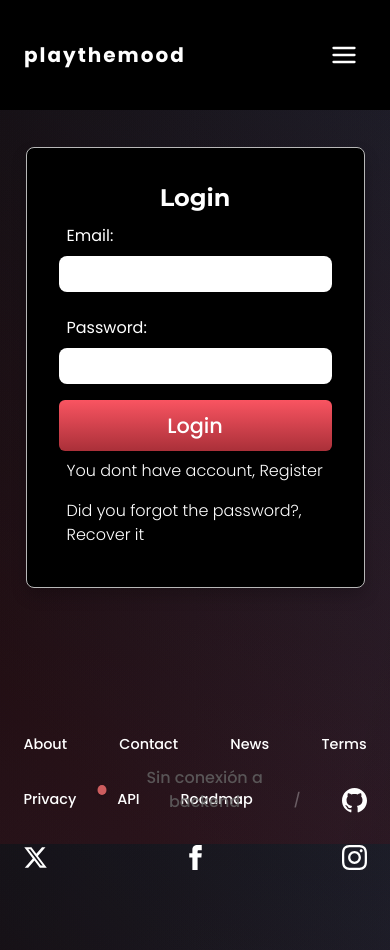
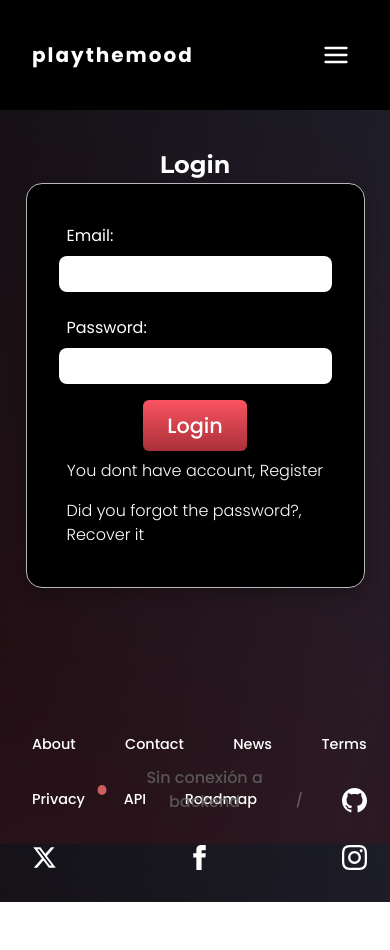
Before and after one commit to arodovi852/ProyectoIntermodularGrupal, a React (Vite) app in the folder frontend/: page /Login in a window 390 px wide. After the commit the page ends 902 px from the top, so only its background shows below. Built offline with nearby package versions, Linux system fonts and the light colour scheme; no server answers.

Commit message:
fix: enhance styles for Login, Footer, Header, and Landing components for improved responsiveness

```diff
--- a/frontend/src/pages/Login.jsx
+++ b/frontend/src/pages/Login.jsx
@@ -27,9 +27,8 @@ const Login = () => {
 
     return (
         <main className={styles.container}>
-            <section className={styles.login}>
             <h2>Login</h2>
-                <form onSubmit={handleSubmit}>
+            <form onSubmit={handleSubmit} className={styles.login}>
                 <article className={styles.inputGroup}>
                     <label htmlFor={"username"} className={styles.text}>Email:</label>
                     <input id={"username"} type="email" value={email} className={styles.input} onChange={(e) => setEmail(e.target.value)} required/>
@@ -39,13 +38,10 @@ const Login = () => {
                     <input type="password"  id={"password"} value={password} className={styles.input} onChange={(e) => setPassword(e.target.value)} required/>
                 </article>
                 {error && <p style={{color: 'red'}}>{error}</p>}
-                    <article className={styles.inputGroup}>
                 <Button type="submit" className={styles.button}>Login</Button>
                 <NavLink to={"/Register"} className={styles.text}>You dont have account, Register</NavLink>
                 <NavLink to={"/RecoverPassword"} className={styles.text}>Did you forgot the password?, Recover it</NavLink>
-                    </article>
             </form>
-            </section>
         </main>
     )
 }
--- a/frontend/src/styles/Footer.module.css
+++ b/frontend/src/styles/Footer.module.css
@@ -31,6 +31,12 @@
     color: white;
 }
 
+@media (max-width: 600px) {
+    .footer {
+        padding: 0 6vw 2rem 2rem;
+    }
+}
+
 @media (max-width: 400px) {
     .links, .socialLinks {
         font-size: 0.9rem;
--- a/frontend/src/styles/Header.module.css
+++ b/frontend/src/styles/Header.module.css
@@ -29,10 +29,3 @@ a {
         padding: 1rem 2rem;
     }
 }
-
-@media (max-width: 570px) {
-    .header {
-        padding: 1rem 1.5rem;
-        position: fixed;
-    }
-}
--- a/frontend/src/styles/HeroContent.module.css
+++ b/frontend/src/styles/HeroContent.module.css
@@ -52,12 +52,14 @@
     }
 }
 
-@media (max-width: 400px) {
+@media (max-width: 550px) {
     .title {
-        font-size: 3rem;
+        font-size: 2rem;
     }
-
     .description {
         font-size: 1.5rem;
     }
+    .heroContent {
+        padding-top: 7rem;
+    }
 }
--- a/frontend/src/styles/Landing.module.css
+++ b/frontend/src/styles/Landing.module.css
@@ -23,3 +23,10 @@
     align-items: center;
     z-index: 1;
 }
+
+@media (max-width: 600px) {
+    .landing :global(.footer) {
+        padding: 0 6vw 0rem 6vw;
+        font-size: 0.9rem;
+    }
+}
--- a/frontend/src/styles/Login.module.css
+++ b/frontend/src/styles/Login.module.css
@@ -15,7 +15,7 @@
     justify-content: center;
     background: #000;
     padding: 2rem;
-    border-radius: 0.5rem;
+    border-radius: 1rem;
     border: solid 1px #b8b8b8;
     box-shadow: 0 0.5rem 1rem rgba(0, 0, 0, 0.2);
 }
```
Also changed, not shown: frontend/src/styles/Button.module.css (line endings or trailing spaces). Lines whose indentation alone changed are shown as unchanged.
